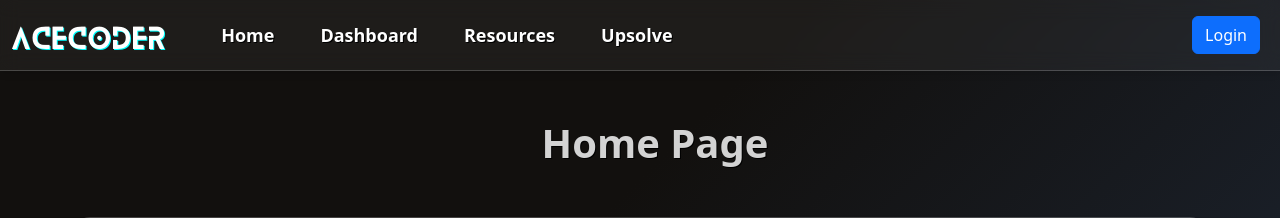
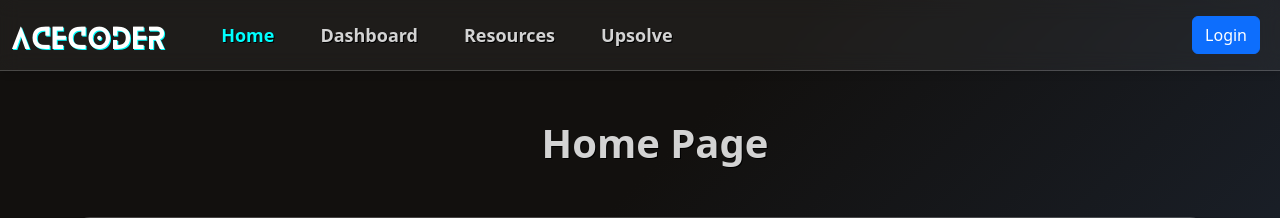
Before and after one commit to lkx100/AceCoder, a Django app: page / in a window 1280 px wide. Shown: the top 218 px of the page. Run offline with Django 5.2, Linux system fonts and the light colour scheme; data comes from the database, SQL or seed files in the repository; some libraries are stand-ins or nearby versions.

Commit message:
Minor change

```diff
--- a/AceCoder/templates/navbar.html
+++ b/AceCoder/templates/navbar.html
@@ -10,7 +10,6 @@
         color: white;
         margin-top: 0;
         text-shadow: 1px 1px cyan;
-        {% comment %} font-weight: bold; {% endcomment %}
         font-family: 'Blanka', sans-serif; /* Apply Blanka font */
         letter-spacing: 2px;
     }
@@ -19,6 +18,9 @@
         color: lightgrey;
         text-shadow: 1px 1px black;
         font-weight: bold;
+    }
+    .nav-link.active {
+        color: cyan !important; /* Change color to cyan for active link */
     }
 </style>
 <nav class="navbar navbar-expand-lg">
@@ -30,16 +32,16 @@
         <div class="collapse navbar-collapse" id="navbarText">
             <ul class="navbar-nav me-auto mb-2 mb-lg-0">
                 <li class="nav-item">
-                    <a class="nav-link active" aria-current="page" href="{% url 'home' %}">Home</a>
+                    <a class="nav-link {% if request.resolver_match.url_name == 'home' %}active{% endif %}" aria-current="page" href="{% url 'home' %}">Home</a>
                 </li>
                 <li class="nav-item">
-                    <a class="nav-link active" href="{% url 'dashboard' %}">Dashboard</a>
+                    <a class="nav-link {% if request.resolver_match.url_name == 'dashboard' %}active{% endif %}" href="{% url 'dashboard' %}">Dashboard</a>
                 </li>
                 <li class="nav-item">
-                    <a class="nav-link active" href="{% url 'resources_home' %}">Resources</a>
+                    <a class="nav-link {% if request.resolver_match.url_name == 'resources_home' %}active{% endif %}" href="{% url 'resources_home' %}">Resources</a>
                 </li>
                 <li class="nav-item">
-                    <a class="nav-link active" href="{% url 'upsolve_home' %}">Upsolve</a>
+                    <a class="nav-link {% if request.resolver_match.url_name == 'upsolve_home' %}active{% endif %}" href="{% url 'upsolve_home' %}">Upsolve</a>
                 </li>
             </ul>
             <ul class="navbar-nav ms-auto mb-2 mb-lg-0">
```
